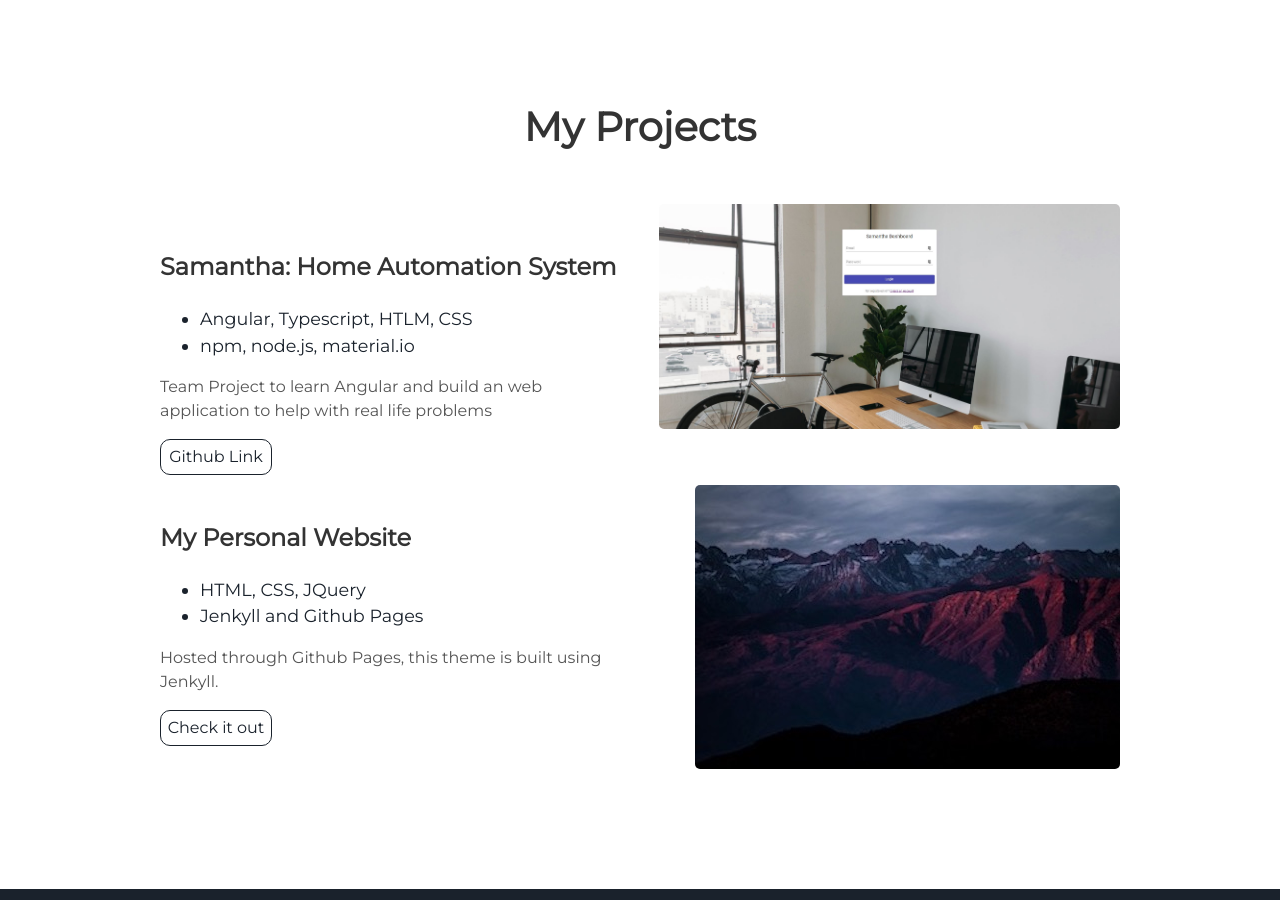
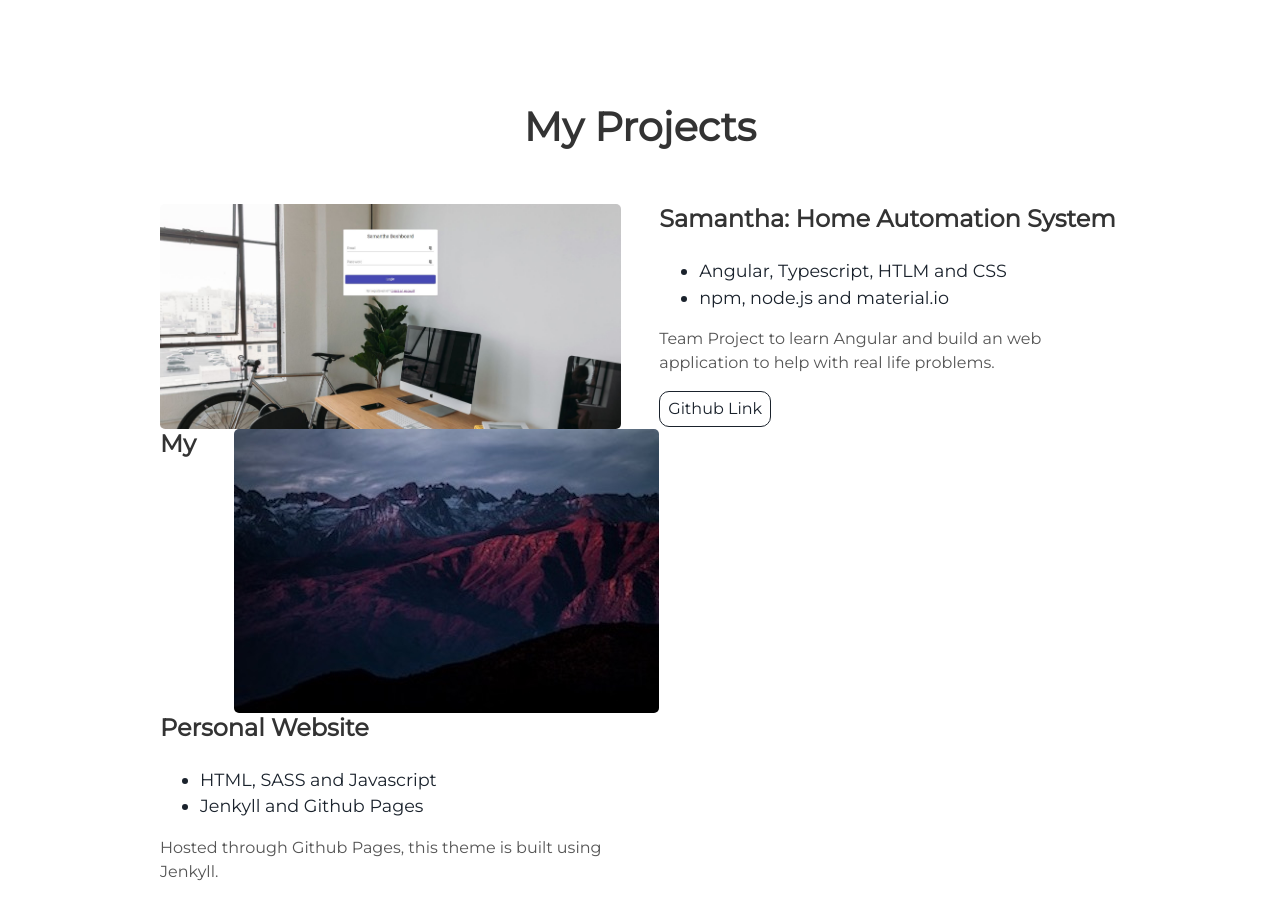
Before and after one commit to Willem-Merwe/Willem-Merwe.github.io, a Jekyll site: the page built from index.html, in a window 1280 px wide and 900 px high, scrolled down 1607 px. Built offline with Jekyll 4.4.1, drawn with Linux system fonts in a browser that asks for light colours.

Commit message:
Updated about.html and projects.html texts as well as resize icons (testing still)

```diff
--- a/_includes/projects.html
+++ b/_includes/projects.html
@@ -2,16 +2,16 @@
   <h1> My Projects </h1>
 </div>
 <div class="user-projects">
-  <div class="images-right">
+  <div class="images-left">
     <img alt="loginscreen" src="{{ "/assets/img/samantha_login.JPG" | prepend: site.baseurl }}" />
   </div>
-  <div class="contents">
+  <div class="contents-right">
     <h3>Samantha: Home Automation System</h3>
     <ul>
-      <li>Angular, Typescript, HTLM, CSS</li>
-      <li>npm, node.js, material.io</li>
+      <li>Angular, Typescript, HTLM and CSS</li>
+      <li>npm, node.js and material.io</li>
     </ul>
-    <p>Team Project to learn Angular and build an web application to help with real life problems</p>
+    <p>Team Project to learn Angular and build an web application to help with real life problems.</p>
     <a class="project-link" href="https://github.com/EpicTeamOfAwesome/samantha-web-angular">Github Link</a>
   </div>
   <div class="images-right">
@@ -20,10 +20,10 @@
   <div class="contents">
     <h3> My Personal Website </h3>
     <ul>
-      <li> HTML, CSS, JQuery</li>
+      <li> HTML, SASS and Javascript</li>
       <li> Jenkyll and Github Pages</li>
     </ul>
     <p>Hosted through Github Pages, this theme is built using Jenkyll.</p>
-    <a class="project-link" href="https://github.com/Willem-Merwe/Willem-Merwe.github.io">Check it out</a>
+    <a class="project-link" href="https://github.com/Willem-Merwe/Willem-Merwe.github.io">Github Link</a>
   </div>
 </div>
--- a/src/styles/_about.scss
+++ b/src/styles/_about.scss
@@ -8,12 +8,12 @@
 }
 
 .tech {
-  margin: 5px;
+  margin: 10px;
 }
 
 .user {
   text-align: center;
-  font-size: 60px;
+  font-size: 48px;
   display: flex;
   flex-direction: row;
   flex-wrap: wrap;
```
Also changed, not shown: _includes/about.html (indentation only).
